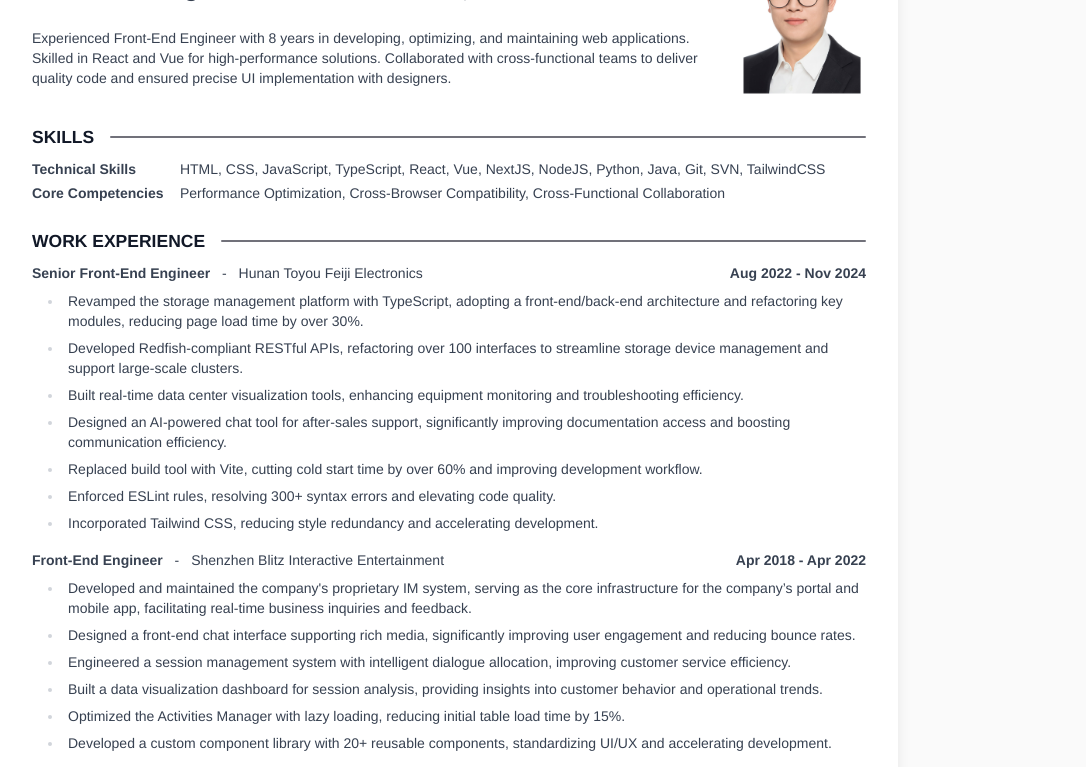
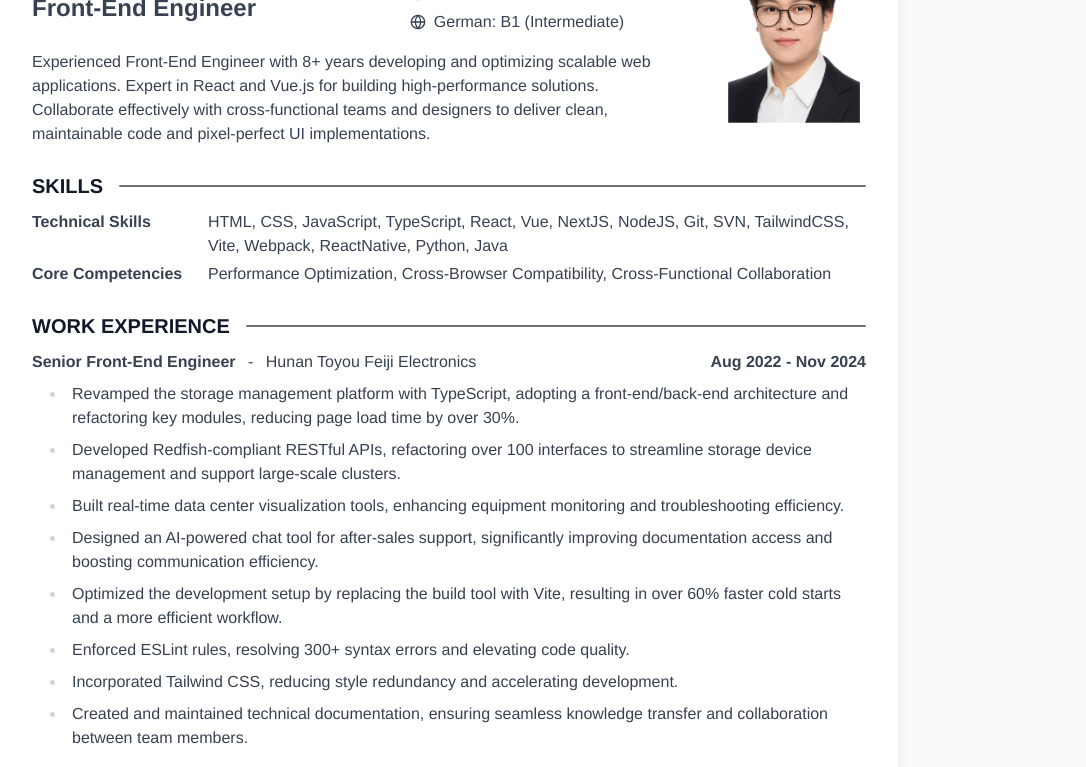
Before and after one commit to Chanshiyucx/cv, a plain HTML site: page index.html in a window 1280 px wide. Shown: the part 172-939 px from the top of the page, without its empty margins (191-1277 px from the left). Drawn offline with nearby package versions, Linux system fonts and the light colour scheme.

Commit message:
update cv

```diff
--- a/index.html
+++ b/index.html
@@ -16,12 +16,12 @@
       <span>DOWNLOAD</span>
       <svg class="w-5 ml-1" xmlns="http://www.w3.org/2000/svg" width="24" height="24" viewBox="0 0 24 24" fill="none" stroke="currentColor" stroke-width="2" stroke-linecap="round" stroke-linejoin="round" class="lucide lucide-download"><path d="M21 15v4a2 2 0 0 1-2 2H5a2 2 0 0 1-2-2v-4"/><polyline points="7 10 12 15 17 10"/><line x1="12" x2="12" y1="15" y2="3"/></svg>
     </a>
-    <main class="print:m-0 print:shadow-none print:pt-2 prose mx-auto my-4 p-8 bg-white rounded max-w-[898px] text-sm md:shadow-lg md:my-16 space-y-6">
+    <main class="print:m-0 print:shadow-none print:pt-2 prose mx-auto my-4 p-8 bg-white rounded max-w-[898px] text-base md:shadow-lg md:my-16 space-y-6">
       <section id="about" class="md:flex justify-between">
         <div class="flex flex-col gap-4">
           <div class="flex justify-between">
             <div>
-              <p class="text-4xl font-extrabold m-0">Xin Chen</p>
+              <p class="text-5xl font-extrabold m-0 my-2.5">Xin Chen</p>
               <p class="text-2xl font-extrabold my-2">Front-End Engineer</p>
             </div>
             <div class="flex flex-col ml-12 gap-1">
@@ -41,14 +41,18 @@
                 <svg class="mr-2 w-4" xmlns="http://www.w3.org/2000/svg" width="26" height="26" viewBox="0 0 24 24" fill="none" stroke="currentColor" stroke-width="2" stroke-linecap="round" stroke-linejoin="round" class="lucide lucide-map-pin"><path d="M20 10c0 4.993-5.539 10.193-7.399 11.799a1 1 0 0 1-1.202 0C9.539 20.193 4 14.993 4 10a8 8 0 0 1 16 0"/><circle cx="12" cy="10" r="3"/></svg>
                 Thalkirchner Str. 88, 80337 Munich
               </span>
+              <span class="flex items-center">
+                <svg xmlns="http://www.w3.org/2000/svg" class="mr-2 w-4" width="24" height="24" viewBox="0 0 24 24" fill="none" stroke="currentColor" stroke-width="2" stroke-linecap="round" stroke-linejoin="round" class="lucide lucide-globe-icon lucide-globe"><circle cx="12" cy="12" r="10"/><path d="M12 2a14.5 14.5 0 0 0 0 20 14.5 14.5 0 0 0 0-20"/><path d="M2 12h20"/></svg>
+                German: B1 (Intermediate)
+              </span>
             </div>
           </div>
           <div  >
-            Experienced Front-End Engineer with 8 years in developing, optimizing, and maintaining web applications. Skilled in React and Vue for high-performance solutions. Collaborated with cross-functional teams to deliver quality code and ensured precise UI implementation with designers.
+            Experienced Front-End Engineer with 8+ years developing and optimizing scalable web applications. Expert in React and Vue.js for building high-performance solutions. Collaborate effectively with cross-functional teams and designers to deliver clean, maintainable code and pixel-perfect UI implementations.
           </div>
         </div>
         <div class="ml-10 shrink-0">
-          <img src="./static/avatar.jpg" alt="avatar" class="m-0 w-32 rounded-lg">
+          <img src="./static/avatar.jpg" alt="avatar" class="m-0 mt-2 w-36 rounded-lg">
         </div>
       </section>
       <section id="skills">
@@ -57,13 +61,13 @@
           <div class="flex-1 ml-4 bg-zinc-500 h-0.5 rounded"></div>
         </div>
         <div>
-          <div class="max-md:flex flex-col">
-            <span class="inline-block w-36 font-bold">Technical Skills</span>
-            <span>HTML, CSS, JavaScript, TypeScript, React, Vue, NextJS, NodeJS, Python, Java, Git, SVN, TailwindCSS</span>
+          <div class="flex">
+            <span class="inline-block w-44 font-bold shrink-0">Technical Skills</span>
+            <span class="inline-block">HTML, CSS, JavaScript, TypeScript, React, Vue, NextJS, NodeJS,  Git, SVN, TailwindCSS, Vite, Webpack, ReactNative, Python, Java</span>
           </div>
-          <div class="max-md:flex flex-col mt-1">
-            <span class="inline-block w-36 font-bold">Core Competencies</span>
-            <span>Performance Optimization, Cross-Browser Compatibility, Cross-Functional Collaboration</span>
+          <div class="flex  mt-1">
+            <span class="inline-block w-44 font-bold shrink-0">Core Competencies</span>
+            <span class="inline-block">Performance Optimization, Cross-Browser Compatibility, Cross-Functional Collaboration</span>
           </div>
         </div>
       </section>
@@ -87,9 +91,10 @@
               <li>Developed Redfish-compliant RESTful APIs, refactoring over 100 interfaces to streamline storage device management and support large-scale clusters.</li>
               <li>Built real-time data center visualization tools, enhancing equipment monitoring and troubleshooting efficiency.</li>
               <li>Designed an AI-powered chat tool for after-sales support, significantly improving documentation access and boosting communication efficiency.</li>
-              <li>Replaced build tool with Vite, cutting cold start time by over 60% and improving development workflow.</li>
+              <li>Optimized the development setup by replacing the build tool with Vite, resulting in over 60% faster cold starts and a more efficient workflow.</li>
               <li>Enforced ESLint rules, resolving 300+ syntax errors and elevating code quality. </li>
               <li>Incorporated Tailwind CSS, reducing style redundancy and accelerating development. </li>
+              <li>Created and maintained technical documentation, ensuring seamless knowledge transfer and collaboration between team members.</li>
             </ul>
           </div>
           <div>
@@ -159,7 +164,7 @@
           </div>
           <div class="max-md:flex flex-col mt-1">
             <span class="inline-block w-36 font-bold">German</span>
-            <span>A1 (CEFR) - Currently enrolled in intensive language course</span>
+            <span>B1 (CEFR) - Currently enrolled in intensive language course</span>
           </div>
         </div>
       </section>
@@ -172,7 +177,7 @@
           <ul class="my-2 ml-2">
             <li>Active open-source contributor with several self-developed projects on GitHub</li>
             <li>Technical blogger with 400+ stars and 300+ followers, regularly sharing insights on frontend development and best practices</li>
-            <li>Currently preparing for the Goethe-Institut A1 German certification.</li>
+            <li>Currently preparing for the Goethe-Institut B1 German certification.</li>
             <li>Passionate about traveling and badminton, staying active while engaging with diverse communities.</li>
           </ul>
         </div>
```
Also changed, not shown: 1 other file.
